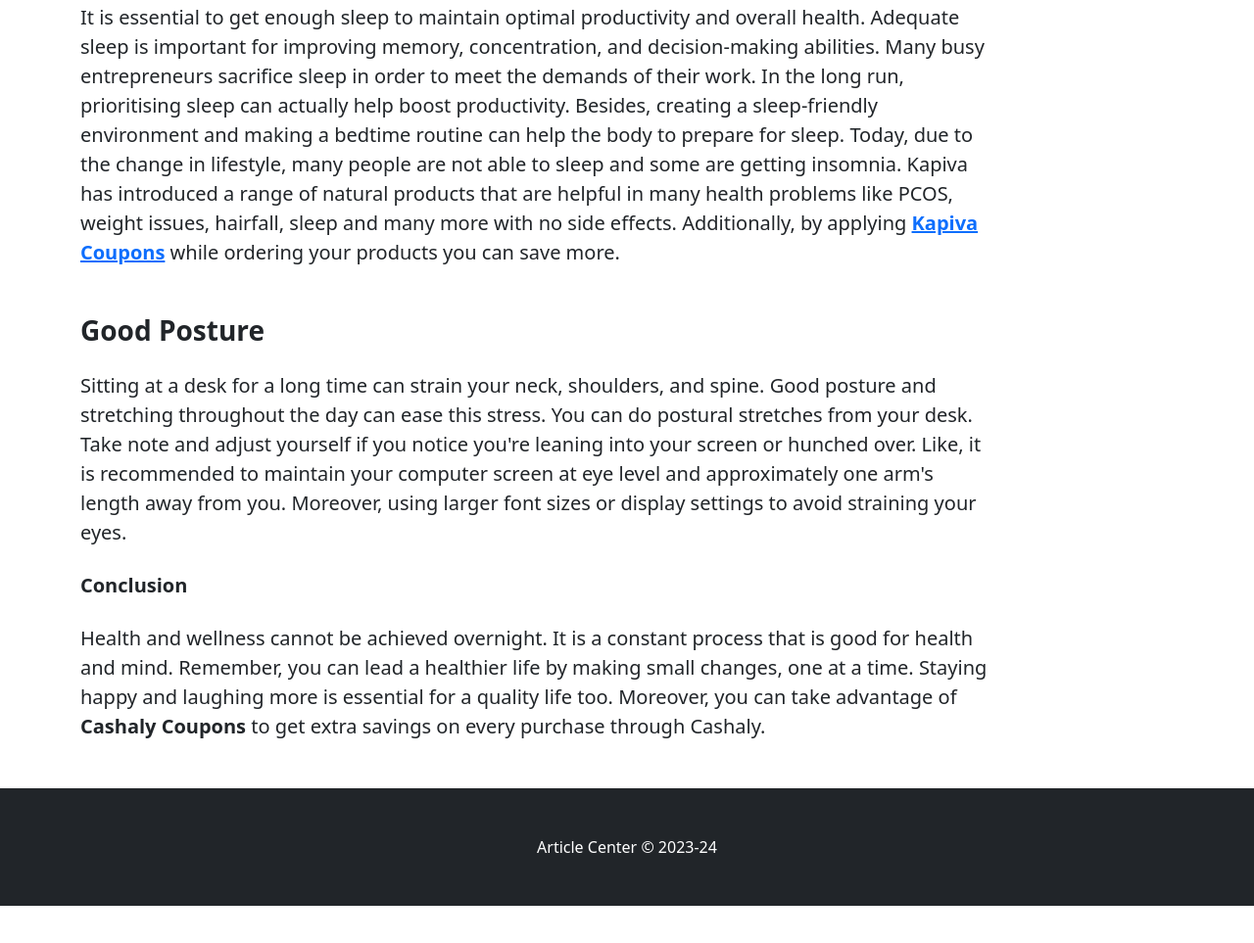
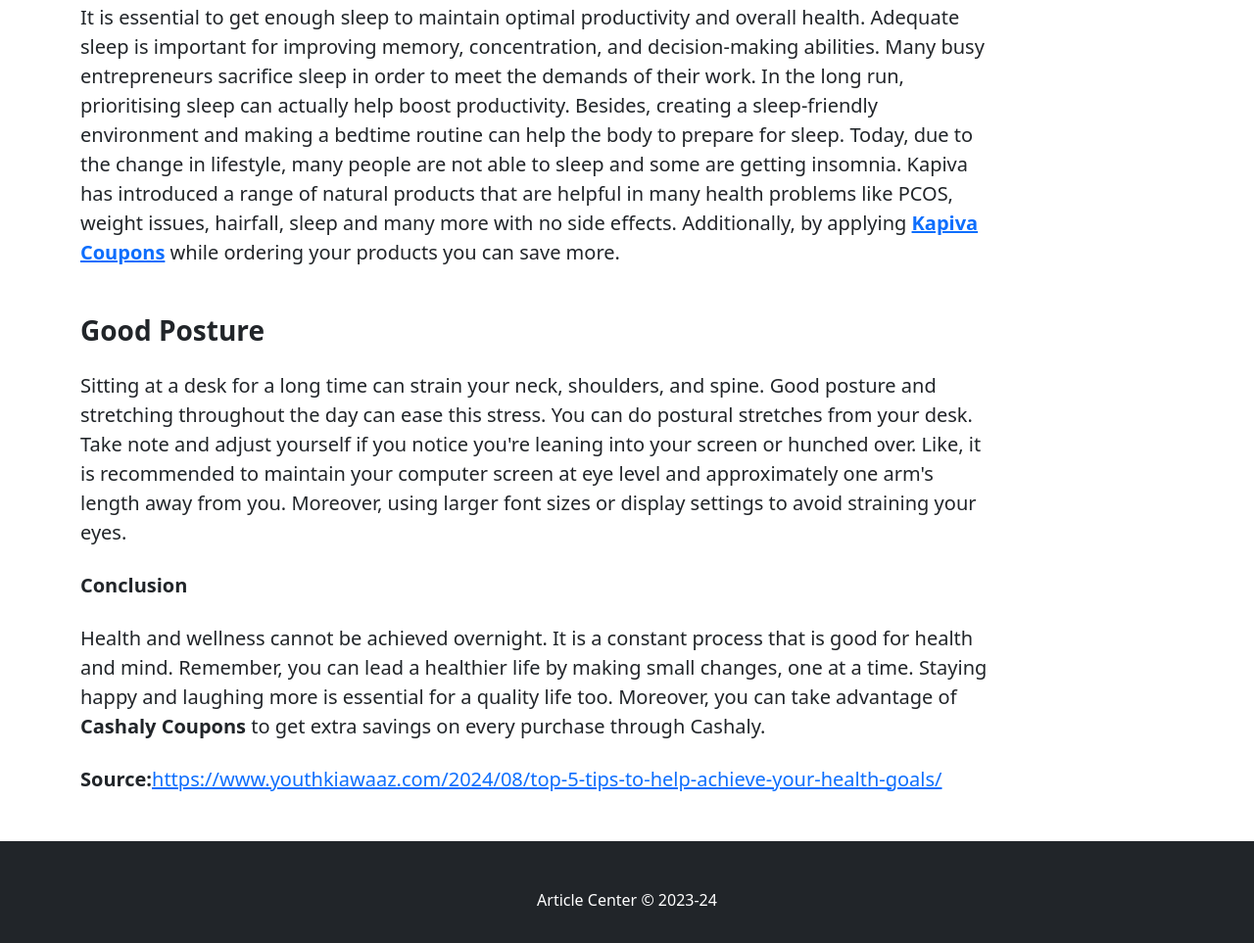
Before and after one commit to devsingh1995/article-center, a plain HTML site: page achieve-your-health-goals-with-these-5-expert-tips.html in a window 1280 px wide. Shown: the part 1914-2877 px from the top of the page at 98% size. Before the commit the page ends 2839 px from the top, so only its background shows below. Drawn offline with nearby package versions, Linux system fonts and the light colour scheme.

Commit message:
Add files via upload

```diff
--- a/achieve-your-health-goals-with-these-5-expert-tips.html
+++ b/achieve-your-health-goals-with-these-5-expert-tips.html
@@ -61,6 +61,8 @@
                             <p class="fs-5 mb-4">Sitting at a desk for a long time can strain your neck, shoulders, and spine. Good posture and stretching throughout the day can ease this stress. You can do postural stretches from your desk. Take note and adjust yourself if you notice you're leaning into your screen or hunched over. Like, it is recommended to maintain your computer screen at eye level and approximately one arm's length away from you. Moreover, using larger font sizes or display settings to avoid straining your eyes.</p>
                             <p class="fs-5 mb-4"><strong>Conclusion</strong></p>
                             <p class="fs-5 mb-4">Health and wellness cannot be achieved overnight. It is a constant process that is good for health and mind. Remember, you can lead a healthier life by making small changes, one at a time. Staying happy and laughing more is essential for a quality life too. Moreover, you can take advantage of <strong>Cashaly Coupons</strong> to get extra savings on every purchase through Cashaly.</p>
+                            <p class="fs-5 mb-4"><strong>Source:</strong><a href="https://www.youthkiawaaz.com/2024/08/top-5-tips-to-help-achieve-your-health-goals/">https://www.youthkiawaaz.com/2024/08/top-5-tips-to-help-achieve-your-health-goals/ </a> </p>
+
                         </section>
                     </article>
 
```
